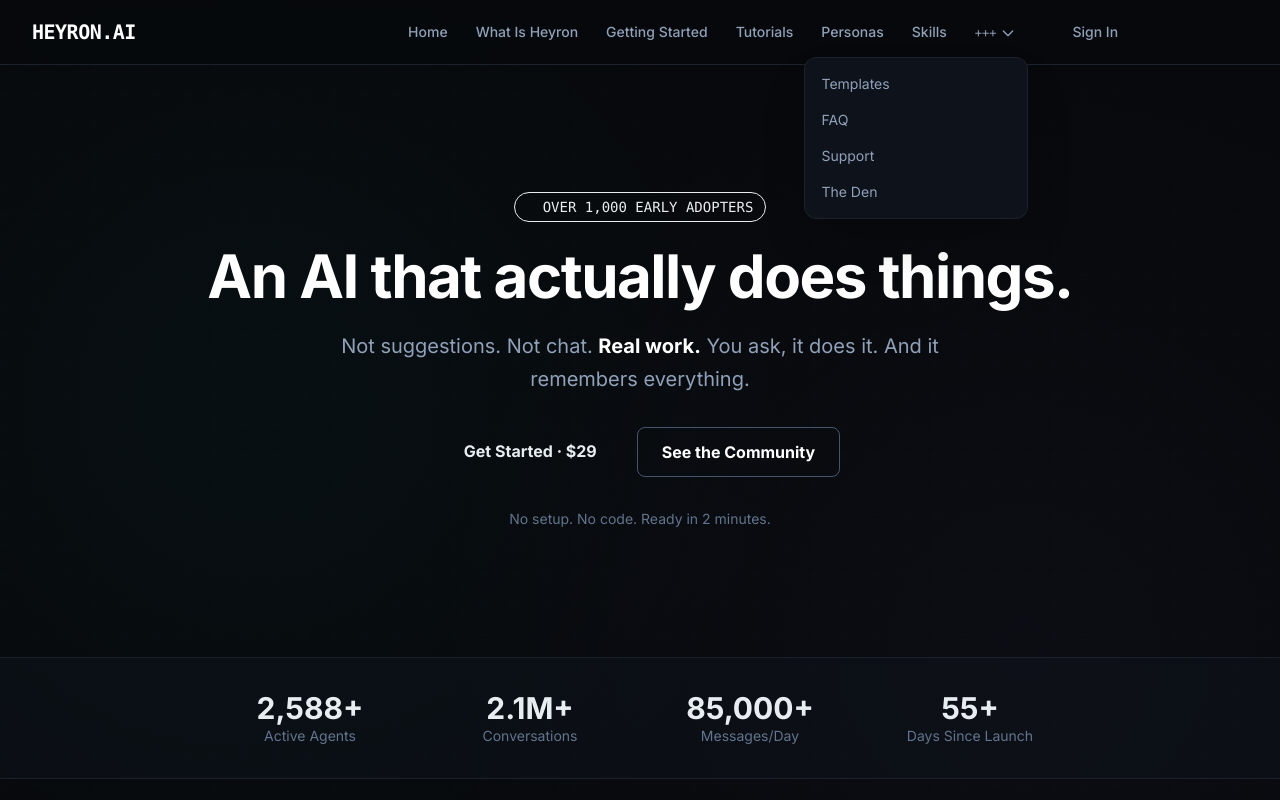
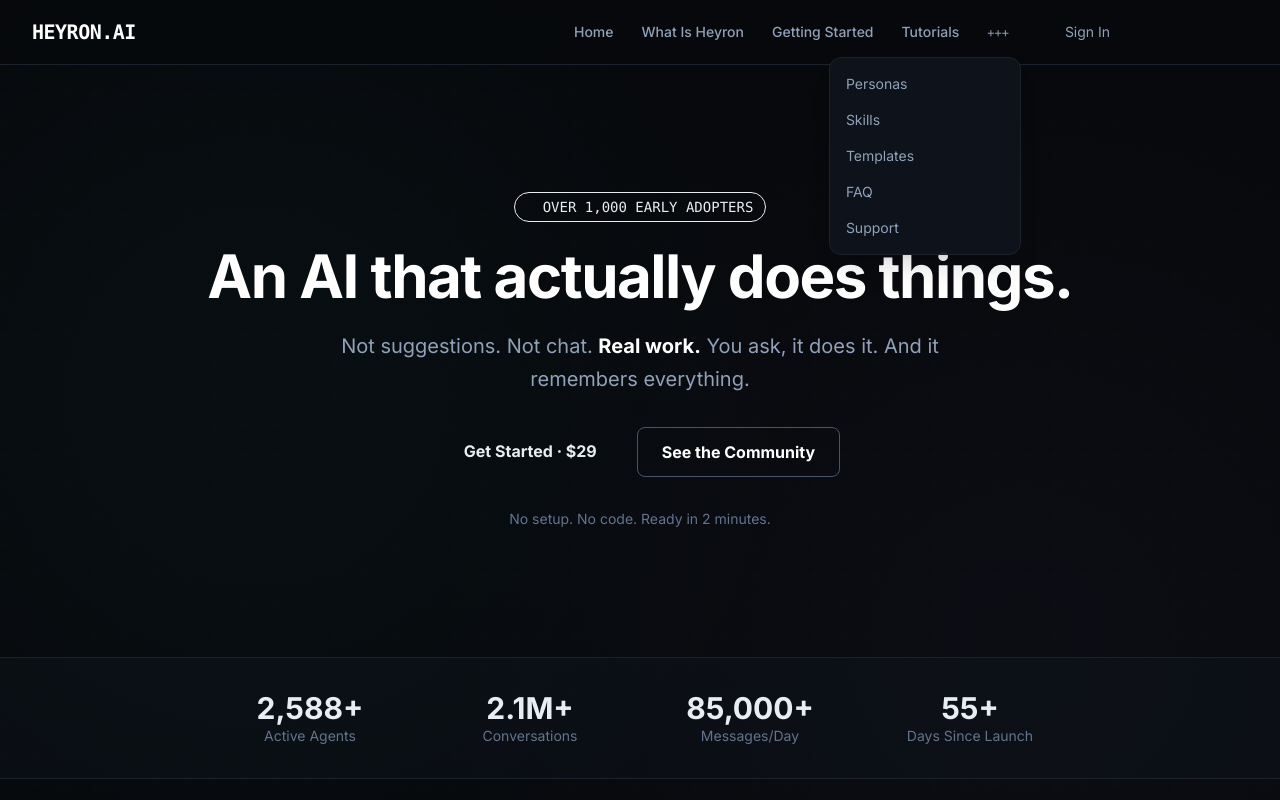
Before and after one commit to crazydc/heyron-docs, a Next.js app: page /heyron-docs/ in a window 1280 px wide. Both pictures are taken after a click on the button "+++". Shown: the top 800 px of the page. Built offline with nearby package versions, Linux system fonts and the light colour scheme.

Commit message:
Minimal nav when logged in, add workflow docs

```diff
--- a/src/components/Navigation.tsx
+++ b/src/components/Navigation.tsx
@@ -5,64 +5,77 @@ import Link from 'next/link';
 import { usePathname, useRouter } from 'next/navigation';
 import { useAuth } from '@/contexts/AuthContext';
 
-// Pages that don't require auth
-const publicPages = ['/', '/login', '/signup', '/what-is-heyron', '/getting-started', '/tutorials', '/personas', '/skills', '/templates', '/faq', '/support', '/the-den', '/meet-robby'];
-
 export default function Navigation() {
   const { user, isLoading } = useAuth();
   const pathname = usePathname();
   const router = useRouter();
   const [isOpen, setIsOpen] = useState(false);
-  const [moreOpen, setMoreOpen] = useState(false);
-  const [isAuthorized, setIsAuthorized] = useState(true);
 
-  useEffect(() => {
-    if (isLoading) return;
+  // When logged in, show minimal nav
+  const showMinimal = user && pathname.startsWith('/dashboard');
 
-    // Check if page requires auth
-    const requiresAuth = !publicPages.some(page => pathname === page || pathname.startsWith(page + '/'));
-
-    if (requiresAuth && !user) {
-      // Redirect to login
-      router.push('/login');
-      setIsAuthorized(false);
-    } else {
-      setIsAuthorized(true);
-    }
-  }, [pathname, user, isLoading, router]);
-
-  if (!isAuthorized) {
-    return null;
+  if (isLoading) {
+    return (
+      <nav className="fixed top-0 left-0 right-0 z-50 bg-[#07090C]/80 backdrop-blur-md border-b border-[#1C222B] h-16">
+        <div className="max-w-7xl mx-auto px-4 h-full flex items-center justify-between">
+          <div className="text-xl font-bold text-white font-mono">
+            HEYRON<span className="text-cyan">.AI</span>
+          </div>
+        </div>
+      </nav>
+    );
   }
 
-  // Different nav items for logged in vs logged out
-  const navItems = user
-    ? [
-        { name: 'Dashboard', href: '/dashboard' },
-        { name: 'Tutorials', href: '/tutorials' },
-        { name: 'Personas', href: '/personas' },
-        { name: 'Skills', href: '/skills' },
-      ]
-    : [
+  // Logged in = minimal nav
+  if (user) {
+    return (
+      <nav className="fixed top-0 left-0 right-0 z-50 bg-[#07090C]/80 backdrop-blur-md border-b border-[#1C222B]">
+        <div className="max-w-7xl mx-auto px-4 sm:px-6 lg:px-8">
+          <div className="flex items-center justify-between h-16">
+            <div className="flex items-center gap-4">
+              <Link href="/dashboard" className="text-xl font-bold text-white font-mono tracking-tight">
+                HEYRON<span className="text-cyan">.AI</span>
+              </Link>
+              <span className="text-slate-600">|</span>
+              <Link href="/dashboard" className="text-slate-400 hover:text-cyan text-sm">
+                Dashboard
+              </Link>
+            </div>
+
+            <div className="flex items-center gap-4">
+              <Link href="/dashboard/account" className="text-slate-400 hover:text-cyan text-sm">
+                Account
+              </Link>
+              <button
+                onClick={() => {
+                  localStorage.removeItem('heyron-user');
+                  window.location.href = '/';
+                }}
+                className="text-slate-400 hover:text-cyan text-sm"
+              >
+                Sign Out
+              </button>
+            </div>
+          </div>
+        </div>
+      </nav>
+    );
+  }
+
+  // Logged out = full nav
+  const navItems = [
     { name: 'Home', href: '/' },
     { name: 'What Is Heyron', href: '/what-is-heyron' },
     { name: 'Getting Started', href: '/getting-started' },
     { name: 'Tutorials', href: '/tutorials' },
+  ];
+
+  const moreItems = [
     { name: 'Personas', href: '/personas' },
     { name: 'Skills', href: '/skills' },
-      ];
-
-  const moreItems = user
-    ? [
-        { name: 'Templates', href: '/templates' },
-        { name: 'Account', href: '/dashboard/account' },
-        { name: 'Help', href: '/dashboard/help' },
-      ]
-    : [
     { name: 'Templates', href: '/templates' },
     { name: 'FAQ', href: '/faq' },
     { name: 'Support', href: '/support' },
-        { name: 'The Den', href: '/the-den' },
   ];
 
   return (
@@ -70,7 +83,7 @@ export default function Navigation() {
       <div className="max-w-7xl mx-auto px-4 sm:px-6 lg:px-8">
         <div className="flex items-center justify-between h-16">
           <div className="flex items-center">
-            <Link href={user ? '/dashboard' : '/'} className="text-xl font-bold text-white font-mono tracking-tight">
+            <Link href="/" className="text-xl font-bold text-white font-mono tracking-tight">
               HEYRON<span className="text-cyan">.AI</span>
             </Link>
           </div>
@@ -88,26 +101,22 @@ export default function Navigation() {
                 </Link>
               ))}
 
-              {/* More dropdown */}
-              <div className="relative">
+              <div className="relative inline-block">
                 <button
-                  onClick={() => setMoreOpen(!moreOpen)}
+                  onClick={() => setIsOpen(!isOpen)}
                   className="text-slate-400 hover:text-cyan hover:bg-cyan/5 px-3 py-2 rounded-lg text-sm font-medium transition-all duration-200 flex items-center"
                 >
                   <span className="font-mono text-xs">+++</span>
-                  <svg className="ml-1 w-4 h-4" fill="none" viewBox="0 0 24 24" stroke="currentColor">
-                    <path strokeLinecap="round" strokeLinejoin="round" strokeWidth={2} d="M19 9l-7 7-7-7" />
-                  </svg>
                 </button>
 
-                {moreOpen && (
-                  <div className="absolute right-0 mt-2 w-56 bg-[#0F141C]/95 backdrop-blur-md border border-[#1C222B] rounded-xl shadow-2xl py-2">
+                {isOpen && (
+                  <div className="absolute right-0 mt-2 w-48 bg-[#0F141C]/95 backdrop-blur-md border border-[#1C222B] rounded-xl shadow-xl py-2">
                     {moreItems.map((item) => (
                       <Link
                         key={item.name}
                         href={item.href}
-                        className="block px-4 py-2 text-sm text-slate-400 hover:bg-cyan/5 hover:text-cyan transition-colors"
-                        onClick={() => setMoreOpen(false)}
+                        className="block px-4 py-2 text-sm text-slate-400 hover:bg-cyan/5 hover:text-cyan"
+                        onClick={() => setIsOpen(false)}
                       >
                         {item.name}
                       </Link>
@@ -117,113 +126,17 @@ export default function Navigation() {
               </div>
             </div>
 
-            {/* Auth buttons */}
-            <div className="flex items-center gap-2">
-              {user ? (
-                <Link
-                  href="/dashboard"
-                  className="bg-cyan text-[#07090C] px-4 py-2 rounded-lg text-sm font-bold hover:bg-cyan/90 transition-colors"
-                >
-                  Dashboard
-                </Link>
-              ) : (
-                <>
-                  <Link
-                    href="/login"
-                    className="text-slate-400 hover:text-cyan px-3 py-2 text-sm font-medium"
-                  >
-                    Sign In
-                  </Link>
-                  <Link
-                    href="/signup"
-                    className="bg-cyan text-[#07090C] px-4 py-2 rounded-lg text-sm font-bold hover:bg-cyan/90 transition-colors"
-                  >
-                    Get Started
-                  </Link>
-                </>
-              )}
-            </div>
+            <Link href="/login" className="text-slate-400 hover:text-cyan px-3 py-2 text-sm">Sign In</Link>
+            <Link href="/signup" className="bg-cyan text-[#07090C] px-4 py-2 rounded-lg text-sm font-bold">Get Started</Link>
           </div>
 
-          {/* Mobile menu button */}
+          {/* Mobile */}
           <div className="md:hidden flex items-center gap-2">
-            {user ? (
-              <Link
-                href="/dashboard"
-                className="bg-cyan text-[#07090C] px-3 py-1 rounded text-sm font-bold"
-              >
-                Dashboard
-              </Link>
-            ) : (
-              <Link
-                href="/login"
-                className="text-slate-400 text-sm"
-              >
-                Sign In
-              </Link>
-            )}
-            <button
-              onClick={() => setIsOpen(!isOpen)}
-              className="text-slate-400 hover:text-cyan p-2"
-            >
-              <svg className="h-6 w-6" fill="none" viewBox="0 0 24 24" stroke="currentColor">
-                {isOpen ? (
-                  <path strokeLinecap="round" strokeLinejoin="round" strokeWidth={2} d="M6 18L18 6M6 6l12 12" />
-                ) : (
-                  <path strokeLinecap="round" strokeLinejoin="round" strokeWidth={2} d="M4 6h16M4 12h16M4 18h16" />
-                )}
-              </svg>
-            </button>
+            <Link href="/login" className="text-slate-400 text-sm">Sign In</Link>
+            <Link href="/signup" className="bg-cyan text-[#07090C] px-3 py-1 rounded text-sm font-bold">Get Started</Link>
           </div>
         </div>
       </div>
-
-      {/* Mobile nav */}
-      {isOpen && (
-        <div className="md:hidden bg-[#0F141C]/95 backdrop-blur-md border-b border-[#1C222B]">
-          <div className="px-2 pt-2 pb-3 space-y-1 sm:px-3">
-            {navItems.map((item) => (
-              <Link
-                key={item.name}
-                href={item.href}
-                className="text-slate-400 hover:text-cyan hover:bg-cyan/5 block px-3 py-2 rounded-lg text-base font-medium"
-                onClick={() => setIsOpen(false)}
-              >
-                {item.name}
-              </Link>
-            ))}
-            <div className="border-t border-[#1C222B] pt-2 mt-2">
-              <span className="block px-3 py-2 text-xs text-slate-500 font-mono">+++ MORE</span>
-              {moreItems.map((item) => (
-                <Link
-                  key={item.name}
-                  href={item.href}
-                  className="text-slate-400 hover:text-cyan hover:bg-cyan/5 block px-3 py-2 rounded-lg text-base font-medium"
-                  onClick={() => setIsOpen(false)}
-                >
-                  {item.name}
-                </Link>
-              ))}
-            </div>
-            {!user && (
-              <div className="border-t border-[#1C222B] pt-2 mt-2 flex gap-2">
-                <Link
-                  href="/login"
-                  className="flex-1 text-center text-slate-400 hover:text-cyan border border-[#1C222B] rounded-lg px-3 py-2"
-                >
-                  Sign In
-                </Link>
-                <Link
-                  href="/signup"
-                  className="flex-1 text-center bg-cyan text-[#07090C] rounded-lg px-3 py-2 font-bold"
-                >
-                  Get Started
-                </Link>
-              </div>
-            )}
-          </div>
-        </div>
-      )}
     </nav>
   );
 }
```
Also changed, not shown: 3 other files (tests, documents, lock files or other folders). Lines whose indentation alone changed are shown as unchanged.
